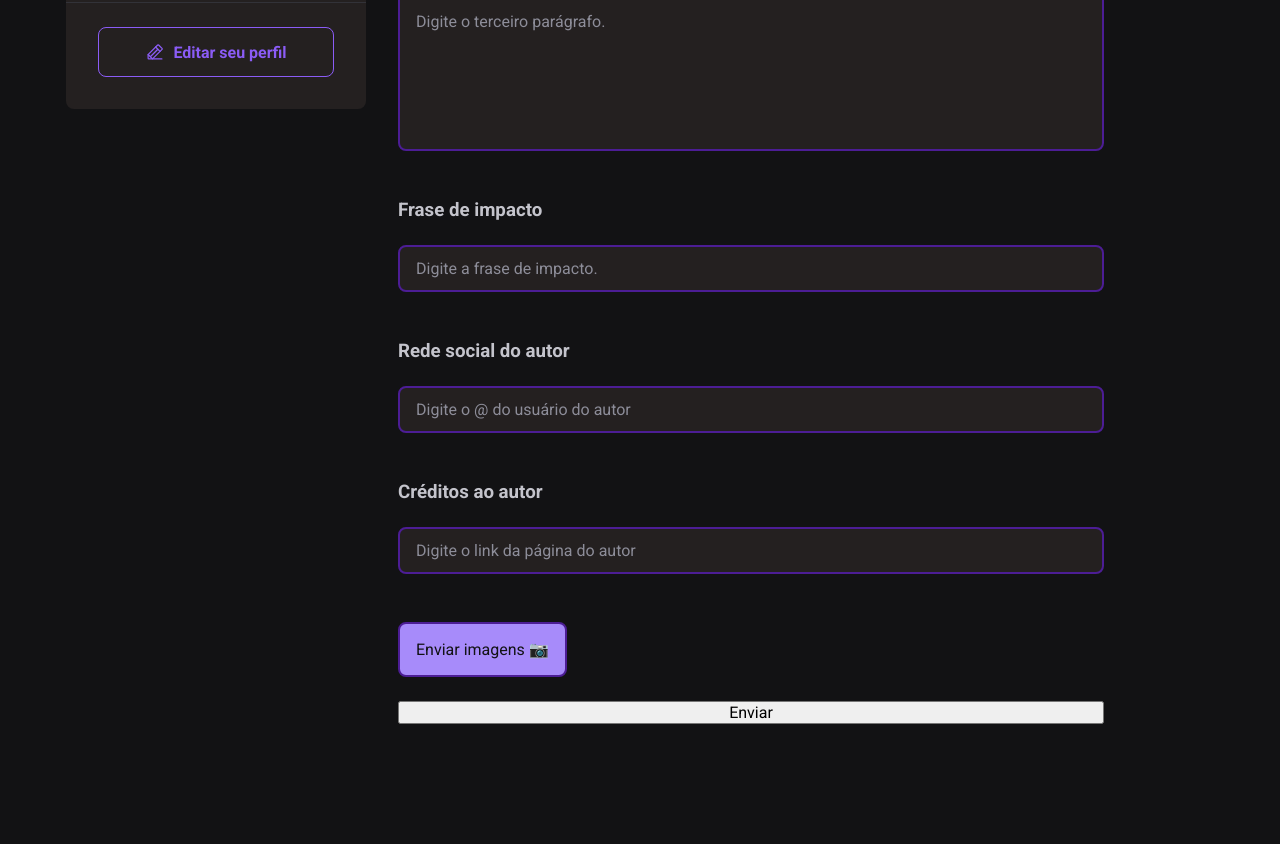
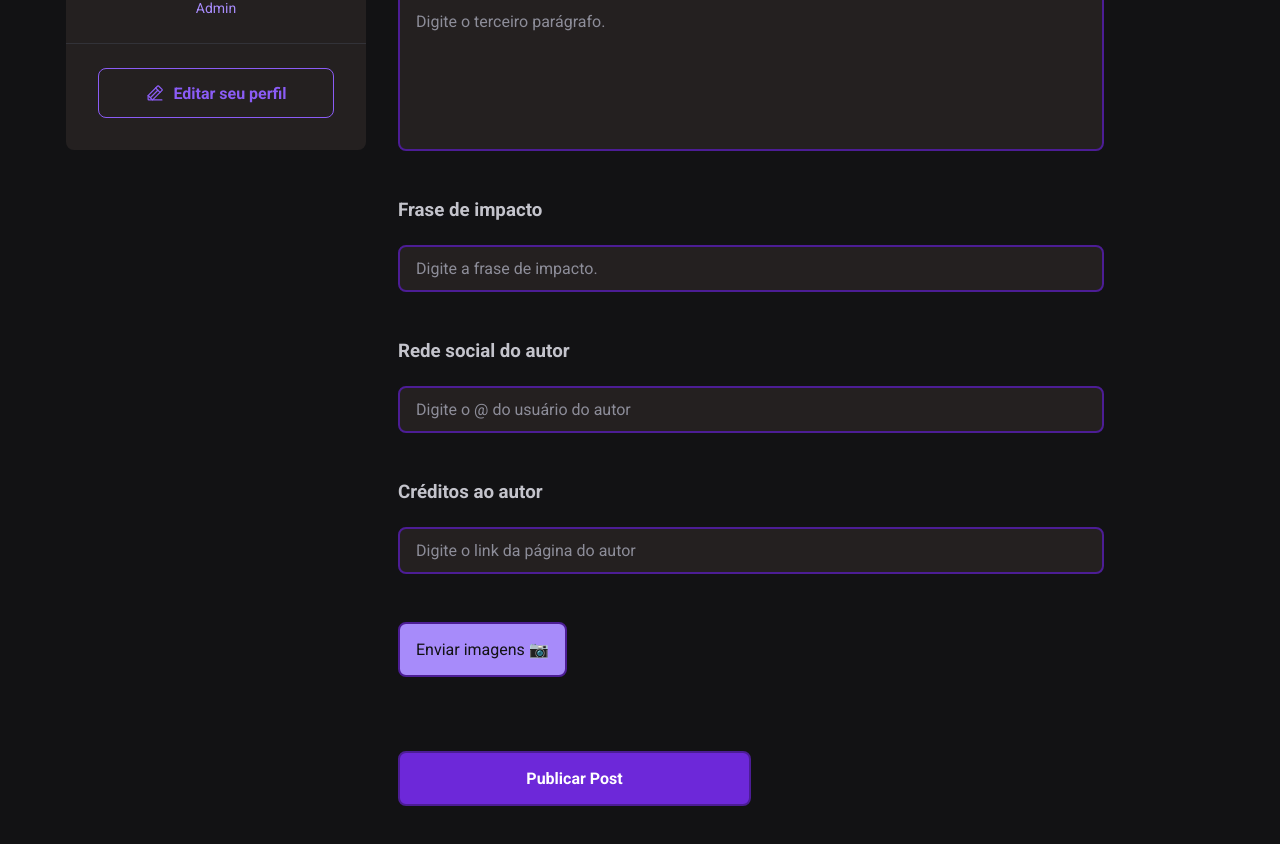
Before and after one commit to guilhermecamboim/ler-abre-caminhos-TS, a React (Vite) app: page /cadastrar in a window 1280 px wide. Shown: the part 1018-1862 px from the top of the page. Before the commit the page ends 1792 px from the top, so only its background shows below. Built offline with nearby package versions, Linux system fonts and the light colour scheme.

Commit message:
Alterando button de publish.

```diff
--- a/src/components/Card/styles.module.css
+++ b/src/components/Card/styles.module.css
@@ -63,7 +63,7 @@
 
 .contentCard p{
     font-size: 14px;
-    color: purple;
+    color: var(--violet-600);
   }
 
 .containerCard svg {
@@ -72,6 +72,7 @@
   bottom: 50px;
   left: 180px;
   z-index: 1;
+  color: var(--violet-600);
 }
 
 .containerCard svg:hover {
--- a/src/pages/Home/Home.tsx
+++ b/src/pages/Home/Home.tsx
@@ -25,7 +25,7 @@ useEffect(() => {
         {Array.from(dataAPI).map((item: any) => (
           <Card
           title={item.title}
-          subtitle="Guilherme"
+          subtitle="por: Guilherme Camboim"
           image="https://images.unsplash.com/photo-1661961112835-ca6f5811d2af?ixlib=rb-4.0.3&ixid=MnwxMjA3fDF8MHxlZGl0b3JpYWwtZmVlZHwxfHx8ZW58MHx8fHw%3D&auto=format&fit=crop&w=500&q=60"
           navLink={item.id}
           />
--- a/src/pages/Publish/Publish.tsx
+++ b/src/pages/Publish/Publish.tsx
@@ -207,7 +207,7 @@ export function Publish(props: any) {
                   )
                 })
               }
-            <button type="submit">Enviar</button>
+            <button type="submit">Publicar Post</button>
           </div>
         </form>
         <S.PopUpSuccess color={submitedPost}>
--- a/src/pages/Publish/styles.module.css
+++ b/src/pages/Publish/styles.module.css
@@ -138,3 +138,20 @@
 .errorMessage {
   color: var(--red-500);
 }
+
+button[type='submit'] {
+  margin-top: 50px;
+  font-weight: bold;
+  color: var(--white);
+  border: 2px solid var(--violet-900);
+  background: var(--violet-700);
+  padding: 1rem;
+  border-radius: 8px;
+  cursor: pointer;
+  width: 50%;
+}
+
+button[type='submit']:hover {
+  background: var(--violet-500);
+  transition: 1s;
+}
```
